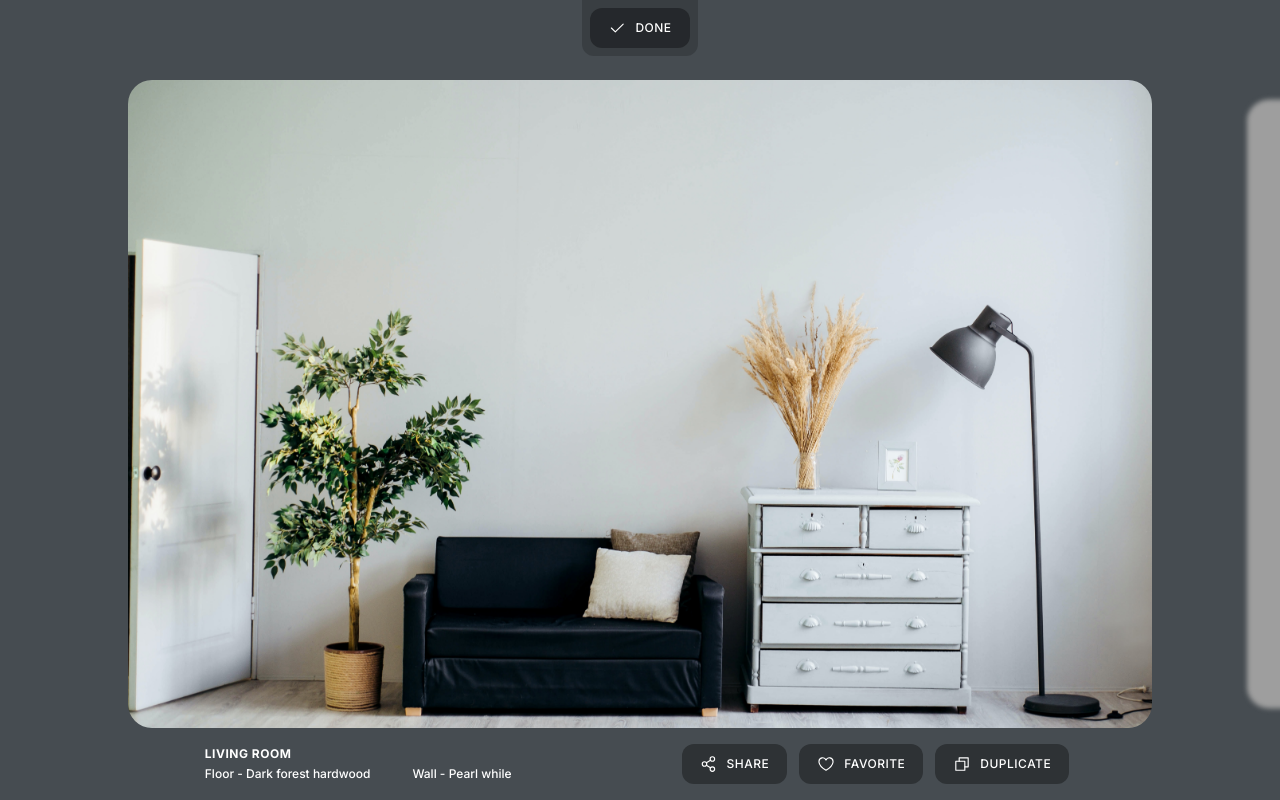
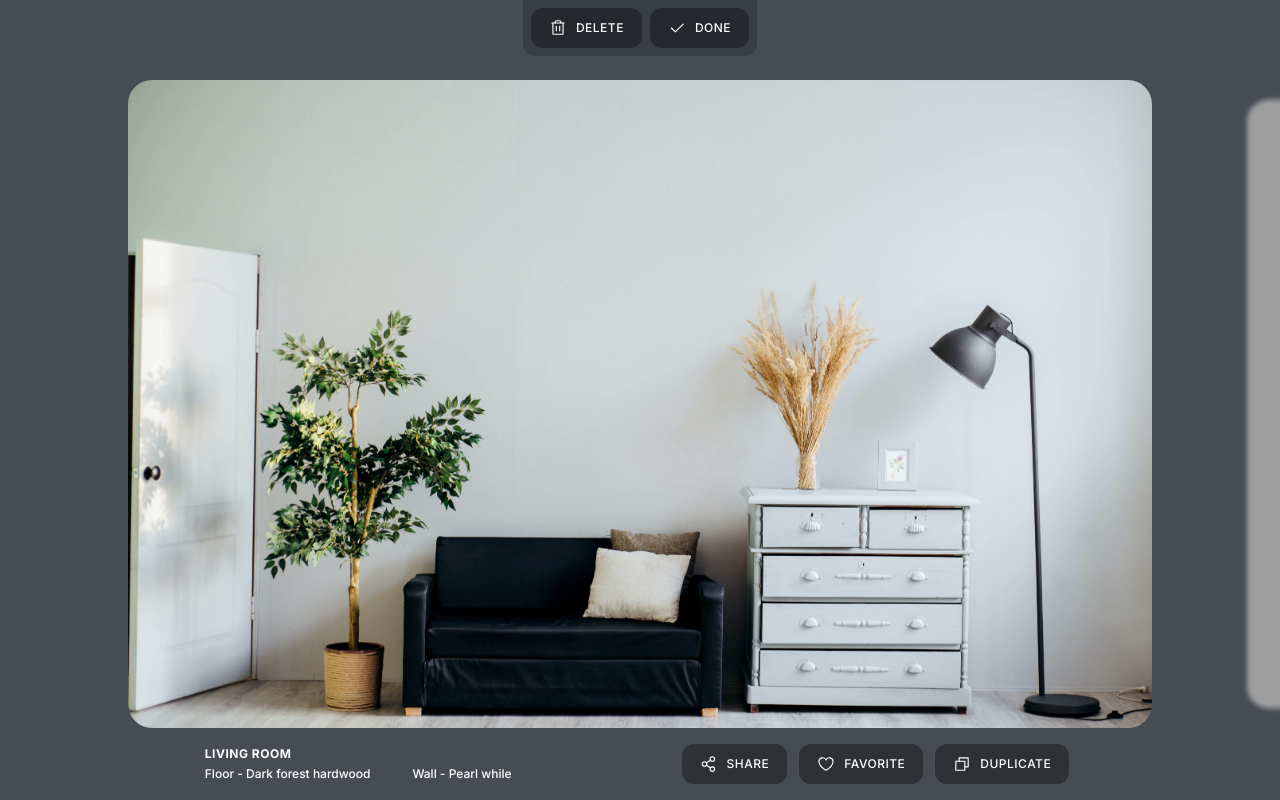
Before and after one commit to diavolosz/LeapTools-SwitchViews, a React (Create React App) app in the folder client/: page / in a window 1280 px wide. Both pictures are taken after a click on the element "VIEWS". Built offline with nearby package versions, Linux system fonts and the light colour scheme; grey boxes are pictures that could not be loaded.

Commit message:
added delete button

```diff
--- a/client/src/components/Forms/AddViewForm.jsx
+++ b/client/src/components/Forms/AddViewForm.jsx
@@ -56,7 +56,7 @@ export default function AddViewForm(props) {
     );
   });
 
-
+  // submit will update current data set and automatically scroll to new item
   const onSubmit = event => {
     event.preventDefault();
     setData(prev => (
--- a/client/src/components/TopNav.jsx
+++ b/client/src/components/TopNav.jsx
@@ -1,18 +1,13 @@
 import '../styles/TopNav.scss'
 
-import { SignIn, HouseSimple, Pause, ShareNetwork, Check } from "phosphor-react"
+import { SignIn, HouseSimple, Pause, ShareNetwork, Check, Trash } from "phosphor-react"
 
 export default function TopNav(props) {
 
   const { handleImageFocus, handleImageDefault, focus, currentItemIndex } = props
 
-  const handleLog = () => {
-    console.log('clicked')
-  }
-
   return (
     <section className="top-nav-container">
-
 
       {!focus &&
         <div className="top-nav-button-container">
@@ -43,6 +38,10 @@ export default function TopNav(props) {
 
       {focus &&
         <div className="top-nav-button-container">
+          <div className="top-nav-button">
+            <Trash className='icon' />
+            DELETE
+          </div>
           <div className="top-nav-button"
             onClick={() => {
               handleImageFocus(focus)
--- a/client/src/components/ViewList/ViewListBotNav.jsx
+++ b/client/src/components/ViewList/ViewListBotNav.jsx
@@ -18,9 +18,8 @@ export default function ViewListBotNav(props) {
     setCurrentItemIndex,
   } = props
 
-
+  //when item is duplicated, its placed as the last item. user will automatically scroll to the last item
   const handleDuplication = (index) => {
-    console.log(index)
 
     setData(prev => (
       [...prev, {
@@ -34,9 +33,9 @@ export default function ViewListBotNav(props) {
     const scrollRightOnUpdate = () => {
       setCurrentItemIndex(data.length)
       let elem = document.getElementById("scroll-target")
-      elem.scrollBy({ left: (window.innerWidth * 99), behavior: 'smooth' })
+      elem.scrollBy({ left: (window.innerWidth * 999), behavior: 'smooth' })
     }
-    setTimeout(scrollRightOnUpdate, 400)
+    setTimeout(scrollRightOnUpdate, 200)
   }
 
 
```
